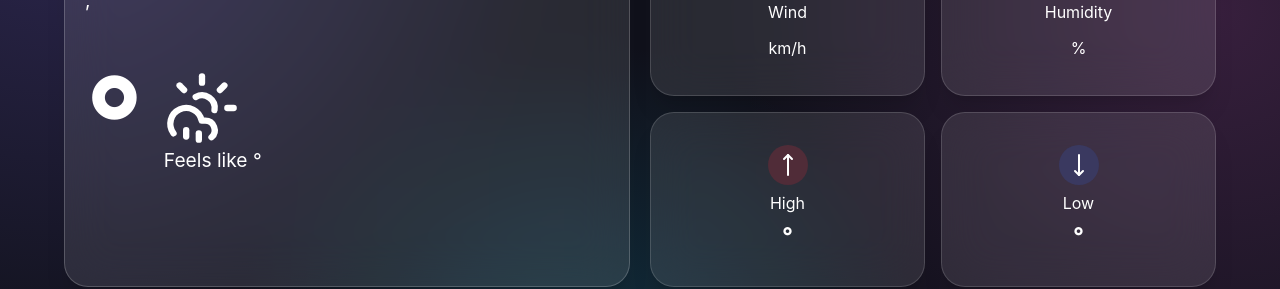
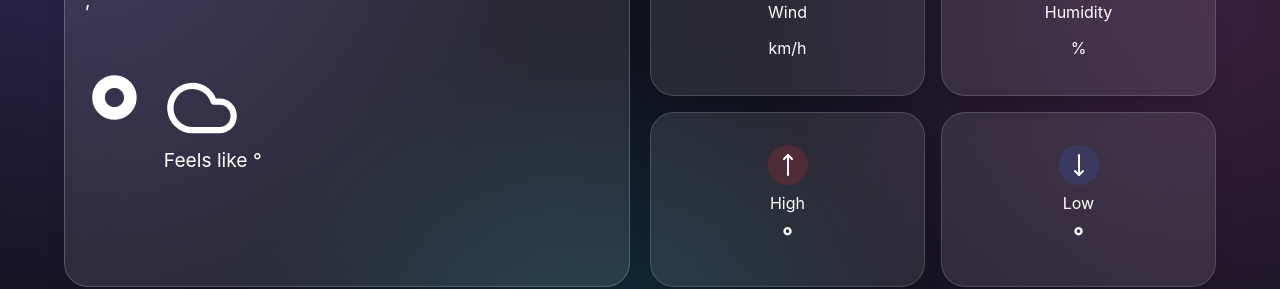
Before and after one commit to Nishant03773/Weather-Application, a React (Vite) app: page / in a window 1280 px wide. Shown: the part 328-617 px from the top of the page. Built offline with nearby package versions, Linux system fonts and the light colour scheme; no server answers.

Commit message:
Weather Icons Added

```diff
--- a/src/App.jsx
+++ b/src/App.jsx
@@ -1,5 +1,5 @@
 import React, {useEffect, useState} from 'react'
-import { Search,Wind,MoveUp,MoveDown,Droplets,CloudSunRain} from "lucide-react";
+import { Search,Wind, Droplets, MoveUp, MoveDown, Sun, CloudSun, Cloud, CloudFog, CloudDrizzle, CloudRain, CloudRainWind, CloudSnow, Snowflake, CloudLightning, CloudHail, Cloudy, Umbrella} from "lucide-react";
 import axios from 'axios'
 
 const App = () => {
@@ -17,8 +17,10 @@ const App = () => {
     const [maxTemperature,setMaxTemperature] = useState('');
     const [minTemperature,setMinTemperature] = useState('');
     const [dayTemperature,setDayTemperature] = useState([]);
+    const [location, setLocation] = useState('');
+    const [currentWeatherCode,setCurrentWeatherCode] = useState();
+    const [hourlyWeatherCondition,setHourlyWeatherCondition] = useState();
 
-    const [location, setLocation] = useState('');
 
     async function getCurrentLocation() {
         const currentLocation = await axios.get("https://ipapi.co/json/")
@@ -31,7 +33,8 @@ const App = () => {
     }
     useEffect(() => {
         getCurrentLocation()
-    },[])
+    },[]); {/*Current Location*/}
+
 
     async function getCoordinates(search){
         if (!search.trim()) return;
@@ -50,11 +53,11 @@ const App = () => {
         setCountry(coordinates.data.results[0].country || '')
 
 
-    }
+    } {/*Coordinates finder of the location*/}
 
     async function getWeather(latitude,longitude){
 
-        const currentTemperature = await axios.get(`https://api.open-meteo.com/v1/forecast?latitude=${latitude}&longitude=${longitude}&daily=temperature_2m_max,temperature_2m_min&hourly=temperature_2m&current=temperature_2m,relative_humidity_2m,wind_speed_10m,apparent_temperature`)
+        const currentTemperature = await axios.get(`https://api.open-meteo.com/v1/forecast?latitude=${latitude}&longitude=${longitude}&daily=temperature_2m_max,temperature_2m_min&hourly=temperature_2m,weather_code&current=temperature_2m,relative_humidity_2m,wind_speed_10m,apparent_temperature,weather_code`)
 
         setApparent_temperature(currentTemperature.data.current.apparent_temperature)
         setTemperature(currentTemperature.data.current.temperature_2m)
@@ -63,6 +66,10 @@ const App = () => {
         setWindSpeed(currentTemperature.data.current.wind_speed_10m)
         setHumidity(currentTemperature.data.current.relative_humidity_2m)
         setDayTemperature(currentTemperature.data.hourly.temperature_2m.slice(0,24))
+        setCurrentWeatherCode(currentTemperature.data.current.weather_code);
+        setHourlyWeatherCondition(currentTemperature.data.hourly.weather_code)
+        // console.log(currentTemperature.data.current.weather_code);
+        // console.log(currentTemperature.data.hourly.weather_code.slice(0,24));
     }
 
     useEffect(() => {
@@ -71,8 +78,124 @@ const App = () => {
         }
     },[latitude,longitude])
 
+    function getCurrentWeatherIcon(weatherCode) {
 
+        if (weatherCode === 0) {
+            return <Sun className="size-12 lg:size-19" />;
+        }
 
+        else if (weatherCode === 1) {
+            return <CloudSun className="size-12 lg:size-19" />;
+        }
+
+        else if (weatherCode === 2) {
+            return <CloudSun className="size-12 lg:size-19" />;
+        }
+
+        else if (weatherCode === 3) {
+            return <Cloudy className="size-12 lg:size-19" />;
+        }
+
+        else if (weatherCode === 45) {
+            return <CloudFog className="size-12 lg:size-19" />;
+        }
+
+        else if (weatherCode === 48) {
+            return <CloudFog className="size-12 lg:size-19" />;
+        }
+
+        else if (weatherCode === 51) {
+            return <CloudDrizzle className="size-12 lg:size-19" />;
+        }
+
+        else if (weatherCode === 53) {
+            return <CloudRain className="size-12 lg:size-19" />;
+        }
+
+        else if (weatherCode === 55) {
+            return <CloudRainWind className="size-12 lg:size-19" />;
+        }
+
+        else if (weatherCode === 56) {
+            return <CloudDrizzle className="size-12 lg:size-19" />;
+        }
+
+        else if (weatherCode === 57) {
+            return <CloudRainWind className="size-12 lg:size-19" />;
+        }
+
+        else if (weatherCode === 61) {
+            return <CloudDrizzle className="size-12 lg:size-19" />;
+        }
+
+        else if (weatherCode === 63) {
+            return <CloudRain className="size-12 lg:size-19" />;
+        }
+
+        else if (weatherCode === 65) {
+            return <CloudRainWind className="size-12 lg:size-19" />;
+        }
+
+        else if (weatherCode === 66) {
+            return <CloudRain className="size-12 lg:size-19" />;
+        }
+
+        else if (weatherCode === 67) {
+            return <Umbrella className="size-12 lg:size-19" />;
+        }
+
+        else if (weatherCode === 71) {
+            return <Snowflake className="size-12 lg:size-19" />;
+        }
+
+        else if (weatherCode === 73) {
+            return <CloudSnow className="size-12 lg:size-19" />;
+        }
+
+        else if (weatherCode === 75) {
+            return <CloudSnow className="size-12 lg:size-19" />;
+        }
+
+        else if (weatherCode === 77) {
+            return <Snowflake className="size-12 lg:size-19" />;
+        }
+
+        else if (weatherCode === 80) {
+            return <CloudDrizzle className="size-12 lg:size-19" />;
+        }
+
+        else if (weatherCode === 81) {
+            return <CloudRain className="size-12 lg:size-19" />;
+        }
+
+        else if (weatherCode === 82) {
+            return <CloudRainWind className="size-12 lg:size-19" />;
+        }
+
+        else if (weatherCode === 85) {
+            return <CloudSnow className="size-12 lg:size-19" />;
+        }
+
+        else if (weatherCode === 86) {
+            return <Snowflake className="size-12 lg:size-19" />;
+        }
+
+        else if (weatherCode === 95) {
+            return <CloudLightning className="size-12 lg:size-19" />;
+        }
+
+        else if (weatherCode === 96) {
+            return <CloudHail className="size-12 lg:size-19" />;
+        }
+
+        else if (weatherCode === 99) {
+            return <CloudHail className="size-12 lg:size-19" />;
+        }
+
+        else {
+            return <Cloud className="size-12 lg:size-19" />;
+        }
+    }
 
 
 
@@ -96,7 +219,7 @@ const App = () => {
                 <div className="relative w-full lg:w-92">
                     <form onSubmit={(event)=>{
                             event.preventDefault();
-                            getCoordinates(location);
+                                getCoordinates(location);
                             setSearched(true);
                     }}>
                         <Search className="absolute left-4 top-1/2 -translate-y-1/2" />
@@ -116,7 +239,7 @@ const App = () => {
                     <div className="flex items-center h-2/3 gap-5">
                         <p className="text-7xl lg:text-9xl font-inter font-bold">{temperature}&deg;</p>
                         <div>
-                            <CloudSunRain className="size-12 lg:size-19"/>
+                            {getCurrentWeatherIcon(currentWeatherCode)}
                             <p className="text-[0.8rem] lg:text-[1.2rem]" >Feels like {apparent_temperature}&deg;</p>
                         </div>
 
@@ -160,9 +283,9 @@ const App = () => {
                     {dayTemperature.map((e,idx)=>{
 
                         return(
-                                <div className="shrink-0 h-[90%] w-25 lg:w-[10%] flex flex-col justify-center items-center gap-1.5">
+                                <div key={idx} className="shrink-0 h-[90%] w-25 lg:w-[10%] flex flex-col justify-center items-center gap-1.5">
                                     <p className="text-[1.2rem]">{String(idx).padStart(2, "0")}:00</p>
-                                    <CloudSunRain className="size-12 lg:size-10"/>
+                                    {/*{getWeatherIcon(currentWeatherCode[idx])}*/}
                                     <p className="text-[1.1rem]" >{e}&deg;</p>
 
                                 </div>
```
